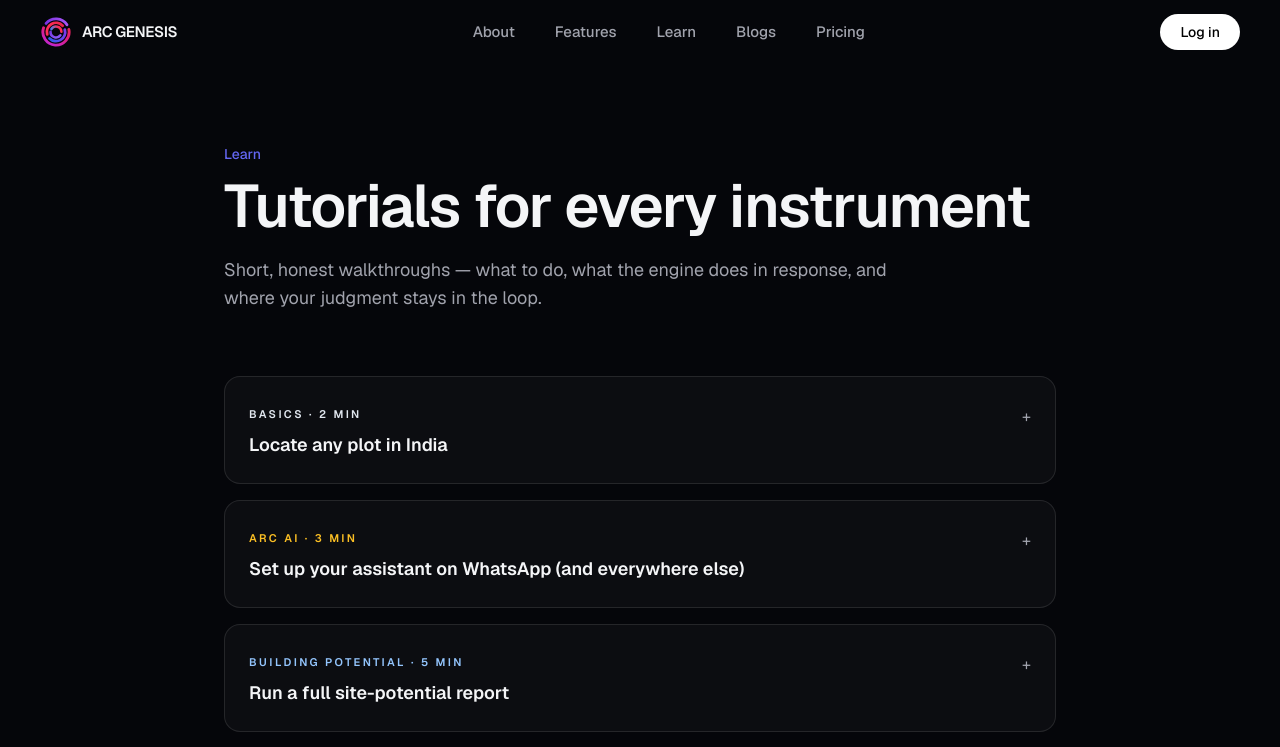
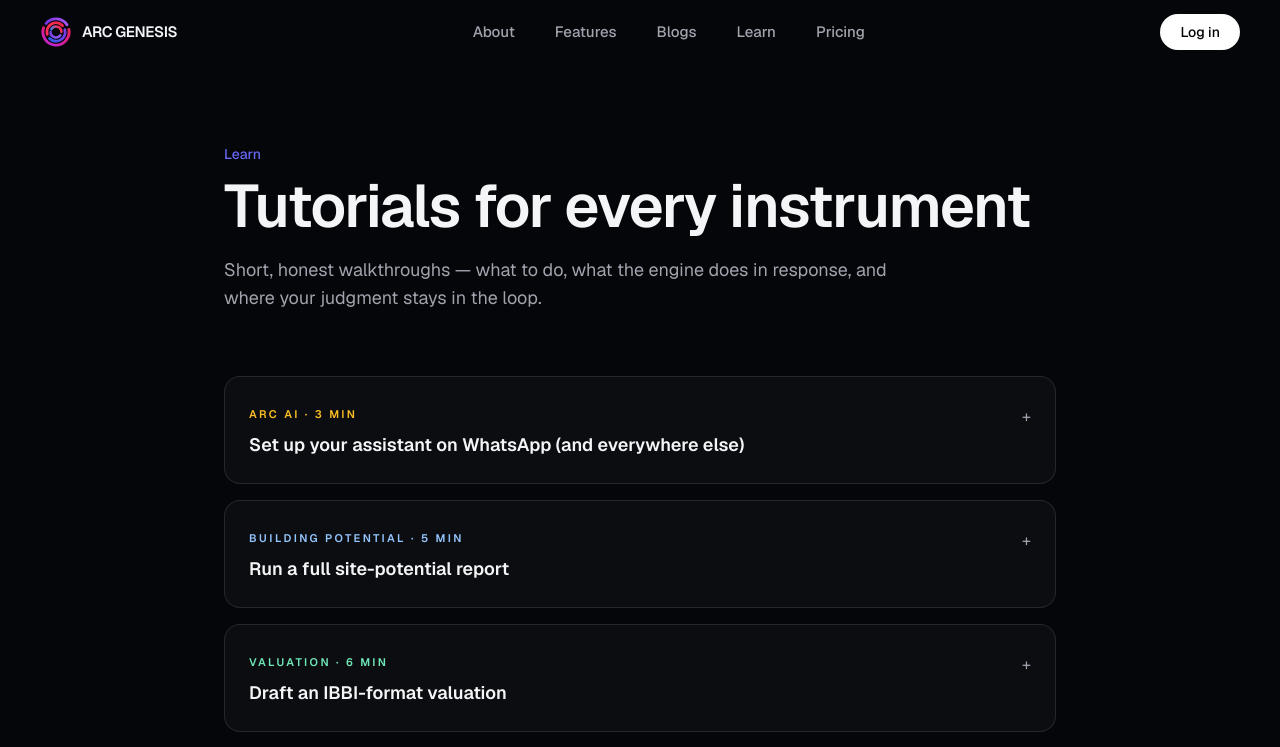
Before and after one commit to arcgenesisin/arcgenesis-web, a Next.js app: page /learn in a window 1280 px wide. Shown: the top 747 px of the page. Built offline with nearby package versions, Linux system fonts and the light colour scheme.

Commit message:
Remove 'Locate any plot' tutorial; nav order About > Features > Blogs > Learn > Pricing (footer aligned)

```diff
--- a/app/learn/page.tsx
+++ b/app/learn/page.tsx
@@ -12,29 +12,6 @@ type Tutorial = {
 };
 
 const tutorials: Tutorial[] = [
-  {
-    tag: "Basics",
-    accent: "#e2e8f0",
-    title: "Locate any plot in India",
-    time: "2 min",
-    steps: [
-      {
-        name: "Give it a point",
-        detail:
-          "Paste a Google Maps link, type coordinates, or just type the survey / gut / CTS number with the village. Any one of these is enough.",
-      },
-      {
-        name: "Watch the corroboration",
-        detail:
-          "The engine resolves your input against the georeferenced Development Plan, the cadastral parcel layer, or both — and shows you the plan raster warped over satellite so you can see the match with your own eyes.",
-      },
-      {
-        name: "Confirm the parcel",
-        detail:
-          "Nudge the pin or pick the right parcel polygon if several match. From here every mode — potential, valuation, title — knows exactly which land you mean.",
-      },
-    ],
-  },
   {
     tag: "ARC AI",
     accent: "#fbbf24",
--- a/components/SiteFooter.tsx
+++ b/components/SiteFooter.tsx
@@ -15,8 +15,8 @@ const cols = [
     heading: "Company",
     links: [
       { label: "About", href: "/about" },
+      { label: "Blogs", href: "/blogs" },
       { label: "Learn", href: "/learn" },
-      { label: "Blogs", href: "/blogs" },
     ],
   },
   {
--- a/components/SiteNav.tsx
+++ b/components/SiteNav.tsx
@@ -7,8 +7,8 @@ import Logo from "./Logo";
 const links = [
   { label: "About", href: "/about" },
   { label: "Features", href: "/features" },
+  { label: "Blogs", href: "/blogs" },
   { label: "Learn", href: "/learn" },
-  { label: "Blogs", href: "/blogs" },
   { label: "Pricing", href: "/#pricing" },
 ];
 
```
